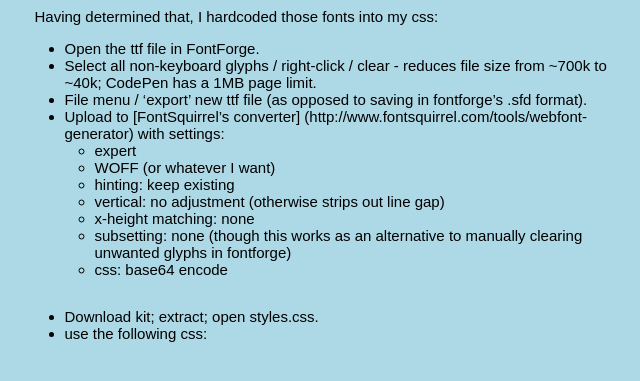
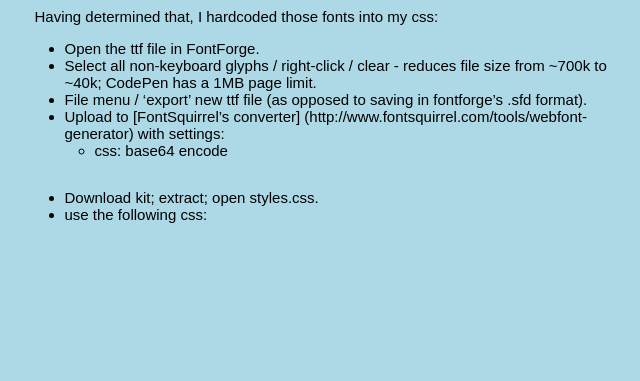
Before and after one commit to akrueg/portfolio, a Jekyll site: the page built from test.md, in a window 1280 px wide. Shown: the top 381 px of the page, without its empty margins (313-953 px from the left). Built offline with Jekyll 4.4.1, drawn with Linux system fonts in a browser that asks for light colours.

Commit message:
Update test.md

```diff
--- a/test.md
+++ b/test.md
@@ -15,13 +15,6 @@ Having determined that, I hardcoded those fonts into my css:
 - File menu / 'export' new ttf file (as opposed to saving in fontforge's .sfd format).
 - Upload to [FontSquirrel's converter] (http://www.fontsquirrel.com/tools/webfont-generator)
   with settings:
-  - expert
-  - WOFF (or whatever I want)
-  - hinting: keep existing
-  - vertical: no adjustment (otherwise strips out line gap)
-  - x-height matching: none
-  - subsetting: none (though this works as an alternative to manually clearing
-    unwanted glyphs in fontforge)
   - css: base64 encode
 - Download kit; extract; open styles.css.
 - use the following css:
```
